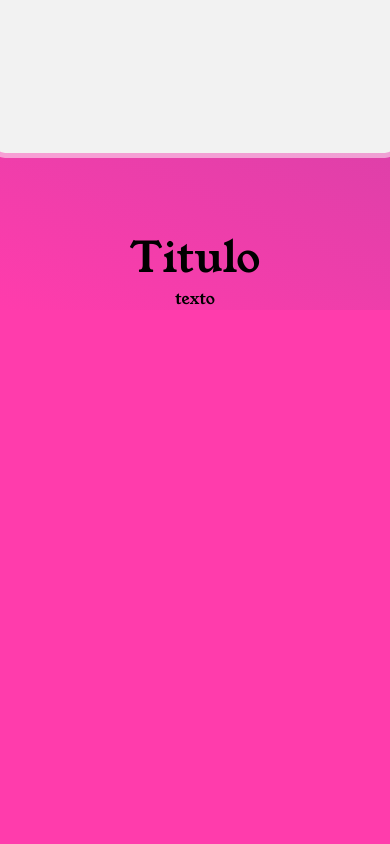
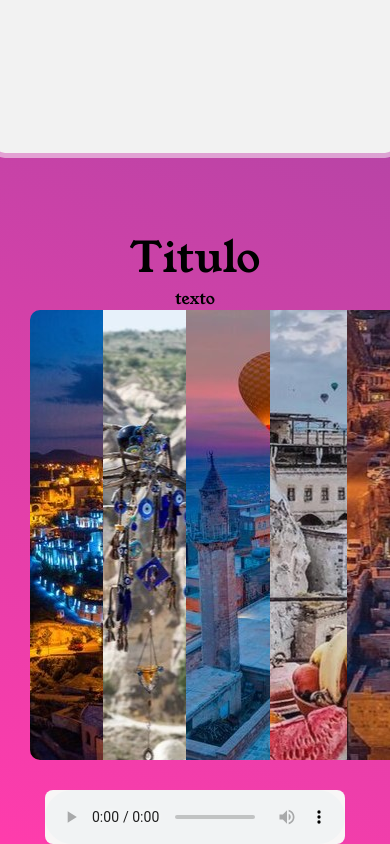
Before and after one commit to pk-hue/birthday-project, a plain HTML site: page index.html in a window 390 px wide. Shown: the part 2303-3147 px from the top of the page. Before the commit the page ends 2613 px from the top, so only its background shows below. Drawn offline with Linux system fonts and the light colour scheme.

Commit message:
adicionado card de imagens e musica

```diff
--- a/index.html
+++ b/index.html
@@ -29,7 +29,7 @@
           <li><a href="#text">Texto</a></li>
           <li><a href="#images">Imagens</a></li>
           <li><a href="#second-text">Texto 2</a></li>
-          <li><a href="#contact">Adicionar</a></li>
+          <li><a href="#trips">Metas</a></li>
         </ul>
       </nav>
     </div>
@@ -103,7 +103,17 @@
       <p>texto</p>
   </section>
 
+  <div class="palette" id="trips">
+    <div class="color"><span>#264653</span></div>
+    <div class="color"><span>#2A9D8F</span></div>
+    <div class="color"><span>#E9C46A</span></div>
+    <div class="color"><span>#F4A261</span></div>
+    <div class="color"><span>#E76F51</span></div>
+  </div>
 
+  <div class="musica">
+    <audio src="src/audio/Avenida brasil tema Arlindo cruz meu Lugar Divino.mp3" controls></audio>
+  </div>
 
   <script src="src/js/index.js"></script>
 </body>
--- a/src/css/style.css
+++ b/src/css/style.css
@@ -198,4 +198,83 @@
         line-height: 1.4;
       }
 
+      .palette {
+        display: flex;
+        height: 450px;
+        width: 100%;
+        overflow: hidden;
+        margin-bottom: 30px;
+      }
+
+      .color {
+        height: 100%;
+        flex: 1;
+        display: flex;
+        align-items: center;
+        justify-content: center;
+        color: white;
+        font-weight: 600;
+        letter-spacing: 1px;
+        transition: all 0.3s ease-out;
+        cursor: pointer;
+      }
+
+      .color span {
+        opacity: 0;
+        transition: opacity 0.1s linear;
+      }
+
+      .color:nth-child(1) {
+        margin-left: 30px;
+        height: 100%;
+        border-radius: 10px 0px 0px 10px;
+        background-image: url(../imgs/imgs-capadocia/capadocia-1.jpg);
+        background-repeat: no-repeat;
+        object-fit: cover;
+      }
+
+      .color:nth-child(2) {
+        background-image: url(../imgs/imgs-capadocia/capadocia-2.jpg);
+        object-fit: cover;
+        background-repeat: no-repeat;
+      }
+
+      .color:nth-child(3) {
+        background-image: url(../imgs/imgs-capadocia/capadocia-3.jpg);
+        object-fit: cover;
+        background-repeat: no-repeat;
+      }
+
+      .color:nth-child(4) {
+        background-image: url(../imgs/imgs-capadocia/capadocia-4.jpg);
+        object-fit: cover;
+        background-repeat: no-repeat;
+      }
+
+      .color:nth-child(5) {
+        margin-right: 30px;
+        border-radius: 0px 10px 10px 0px;
+        background-image: url(../imgs/imgs-capadocia/capadocia-5.jpg);
+        object-fit: cover;
+        background-repeat: no-repeat;
+      }
+
+      .color:hover {
+        flex: 2;
+        box-shadow: rgba(100, 100, 111, 0.2) 0px 7px 29px 0px;
+      }
+
+      .color:hover span {
+        opacity: 1;
+      }
+
+      .musica{
+        display: flex;
+        justify-content: center;
+      }
+
+      .musica audio{
+        background-color: #f8f6f6;
+        border-radius: 8px;
+      }
 }
```
Also changed, not shown: src/imgs/imgs-capadocia/capadocia-1.1.jpg (added), src/imgs/imgs-capadocia/capadocia-1.jpg (added), src/imgs/imgs-capadocia/capadocia-2.jpg (added), src/imgs/imgs-capadocia/capadocia-3.jpg (added), src/imgs/imgs-capadocia/capadocia-4.jpg (added), src/imgs/imgs-capadocia/capadocia-5.jpg (added), 1 other file.
